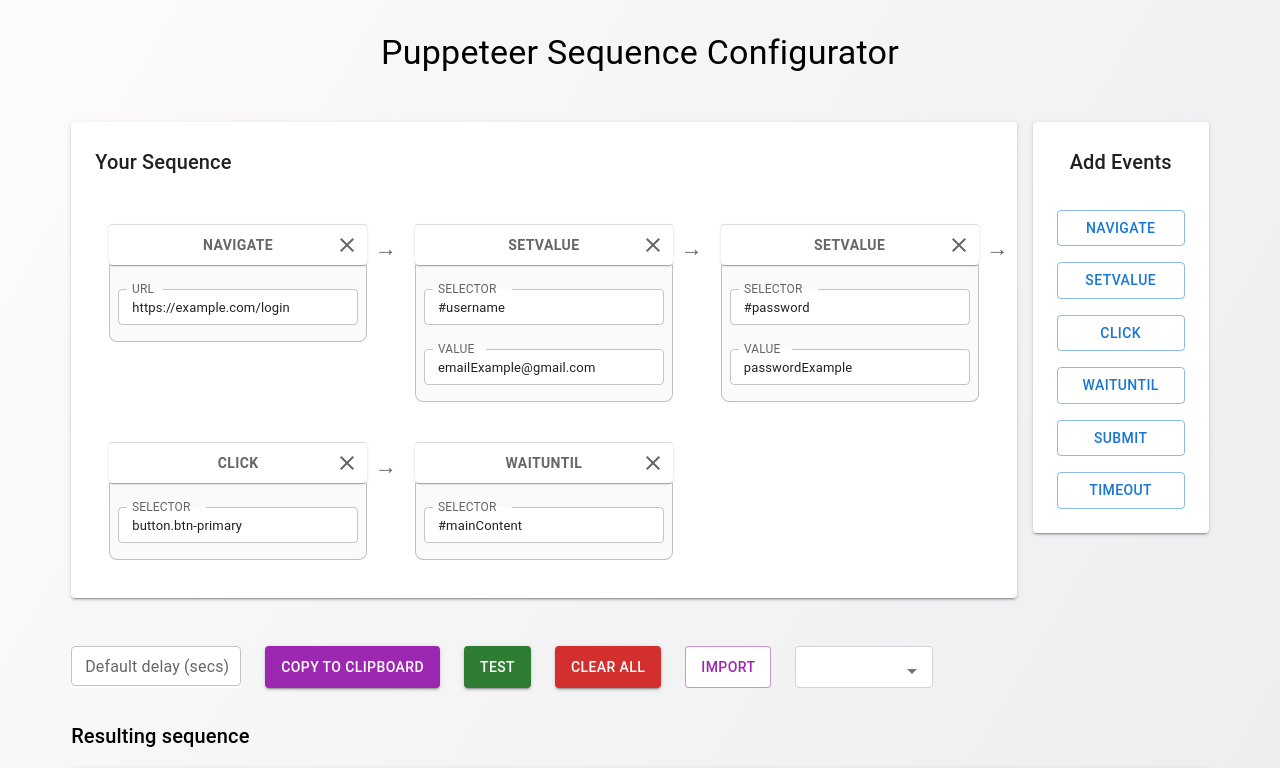
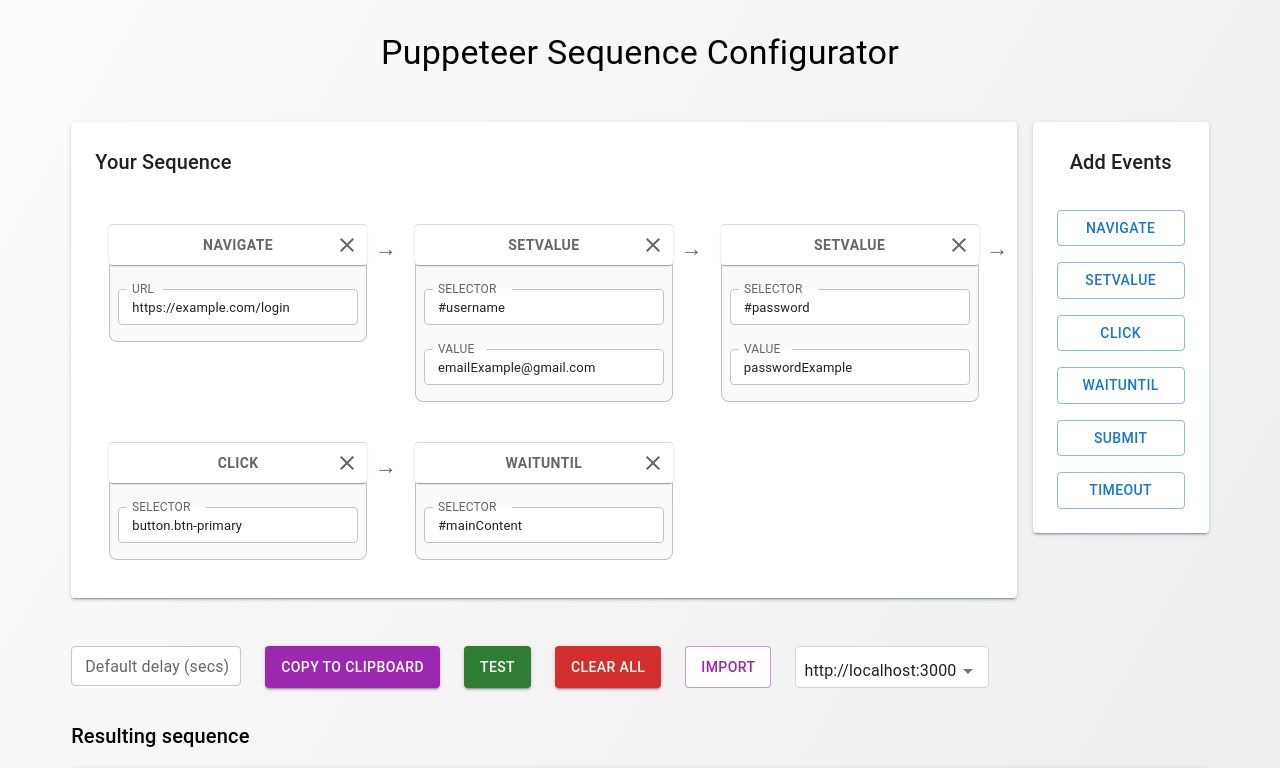
Before and after one commit to emigiusto/ts-sequence-configurator, a React (Create React App) app: page / in a window 1280 px wide. Shown: the top 768 px of the page. Built offline with nearby package versions, Linux system fonts and the light colour scheme.

Commit message:
set default path

```diff
--- a/src/App.tsx
+++ b/src/App.tsx
@@ -37,7 +37,7 @@ function App() {
   const [defaultDelay, setDefaultDelay] = useState<number>(30);
   const [toastOpen, setToastOpen] = useState<boolean>(false);
   const [toastMessage, setToastMessage] = useState<string>('');
-  const [environmentPath, setEnvironmentPath] = useState<string>('https://asyncrender-eu.cludo.com');
+  const [environmentPath, setEnvironmentPath] = useState<string>('');
 
   const addSequence = (newSeq: ISequenceItem) : void => {
     let newList = [];
--- a/src/components/ButtonContainer/ButtonContainer.tsx
+++ b/src/components/ButtonContainer/ButtonContainer.tsx
@@ -66,6 +66,7 @@ function ButtonContainer({
   useEffect(() => {
     setDomainList(process.env.REACT_APP_SCREENSHOT_PATH
       ? process.env.REACT_APP_SCREENSHOT_PATH.split(',') : []);
+    setEnvironmentPath(process.env.REACT_APP_SCREENSHOT_PATH ? process.env.REACT_APP_SCREENSHOT_PATH.split(',')[0] : 'No Path');
   }, []);
 
   return (
```
